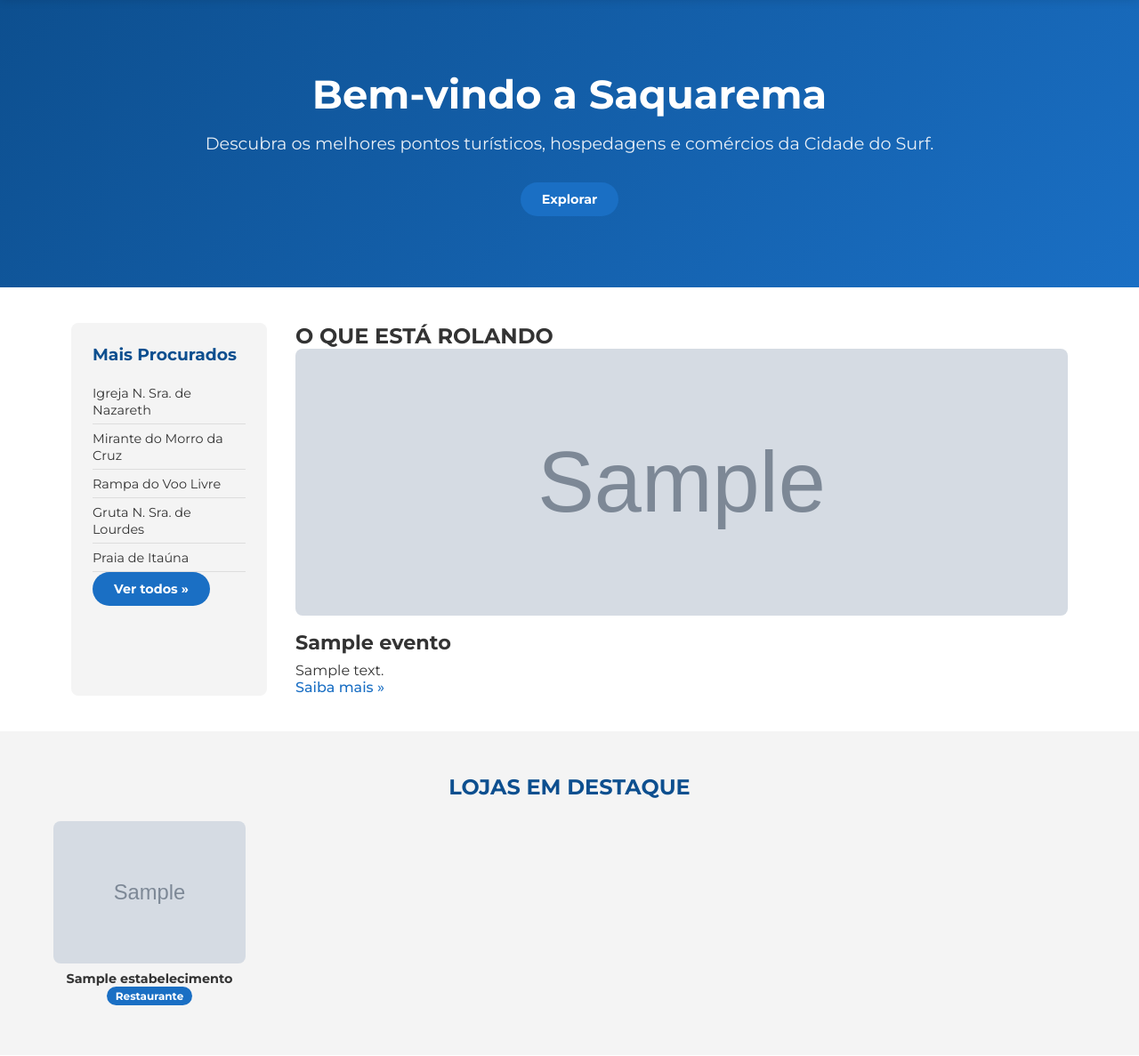
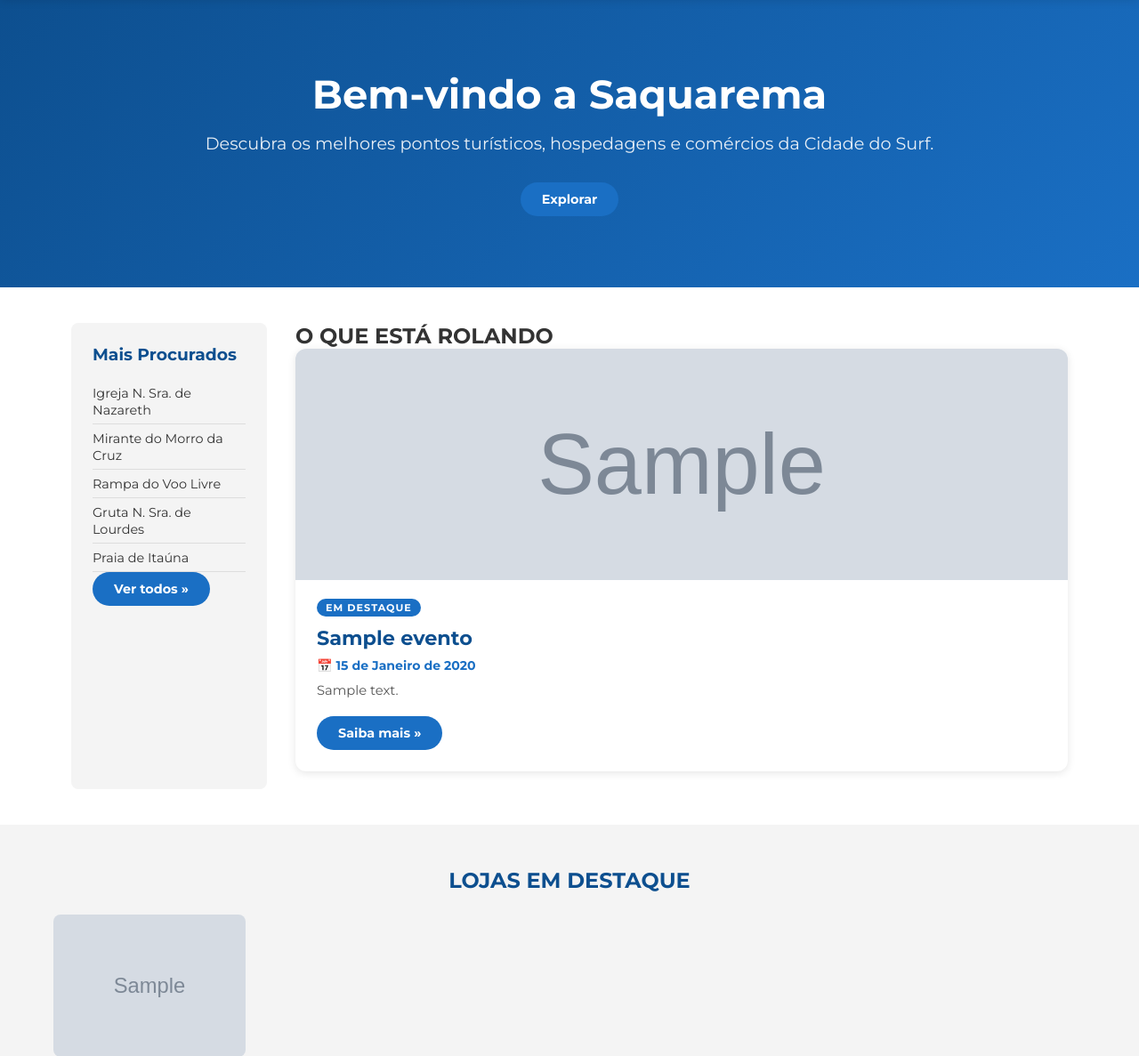
Before and after one commit to yuristefan10/allin-saqua-django, a Django app: page / in a window 1280 px wide. Shown: the part 65-1252 px from the top of the page at 89% size. Run offline with Django 5.2, Linux system fonts and the light colour scheme; tables that the repository leaves empty hold one stand-in row (values such as "Sample post"); grey boxes marked "Sample" are stand-in pictures.

Commit message:
Home: featured event hero + upcoming events banner list

```diff
--- a/portal/views.py
+++ b/portal/views.py
@@ -12,9 +12,20 @@ from .forms import CadastroForm, LoginForm, ReservaForm, ComentarioForm
 # ── Páginas públicas ──────────────────────────────────────────────────────────
 
 def index(request):
+    from django.utils import timezone
+    hoje = timezone.now().date()
     destaques = Estabelecimento.objects.filter(destaque=True).order_by('ordem_destaque', 'nome')[:5]
-    eventos = Evento.objects.order_by('-data_evento')[:3]
-    return render(request, 'portal/index.html', {'destaques': destaques, 'eventos': eventos})
+    proximos = Evento.objects.filter(data_evento__gte=hoje).order_by('data_evento')
+    evento_destaque = proximos.first()
+    outros_eventos = proximos[1:4]
+    if not evento_destaque:
+        evento_destaque = Evento.objects.order_by('-data_evento').first()
+        outros_eventos = Evento.objects.order_by('-data_evento')[1:4]
+    return render(request, 'portal/index.html', {
+        'destaques': destaques,
+        'evento_destaque': evento_destaque,
+        'outros_eventos': outros_eventos,
+    })
 
 
 def sobre(request):
--- a/static/css/style.css
+++ b/static/css/style.css
@@ -236,6 +236,28 @@ img { max-width: 100%; height: auto; display: block; }
 /* ── Misc ── */
 .sem-conteudo { color: #888; text-align: center; padding: 40px; font-size: 1rem; grid-column: 1 / -1; }
 
+/* ── Evento hero (destaque) ── */
+.evento-hero { background: var(--branco); border-radius: 12px; overflow: hidden; box-shadow: var(--sombra); margin-bottom: 20px; }
+.evento-hero-img { width: 100%; height: 260px; object-fit: cover; display: block; }
+.evento-hero-placeholder { width: 100%; height: 260px; background: linear-gradient(135deg, var(--azul-escuro), var(--azul)); display: flex; align-items: center; justify-content: center; font-size: 4rem; }
+.evento-hero-body { padding: 20px 24px 24px; }
+.evento-tag-destaque { display: inline-block; background: var(--azul); color: #fff; font-size: .7rem; font-weight: 700; letter-spacing: 1px; padding: 3px 10px; border-radius: 10px; margin-bottom: 10px; }
+.evento-hero-body h3 { font-size: 1.4rem; margin-bottom: 8px; color: var(--azul-escuro); }
+.evento-data { font-size: .88rem; color: var(--azul); font-weight: 600; margin-bottom: 8px; }
+.evento-desc { font-size: .92rem; color: #555; margin-bottom: 16px; line-height: 1.6; }
+
+/* ── Eventos lista (banners) ── */
+.eventos-lista { margin-top: 4px; }
+.eventos-lista-titulo { font-size: .8rem; text-transform: uppercase; letter-spacing: 1px; color: #888; font-weight: 700; margin-bottom: 10px; }
+.evento-banner-item { display: flex; gap: 12px; background: var(--branco); border-radius: 10px; overflow: hidden; border: 1px solid var(--cinza-medio); margin-bottom: 10px; transition: box-shadow .2s; }
+.evento-banner-item:hover { box-shadow: var(--sombra); }
+.evento-banner-thumb { width: 80px; height: 70px; object-fit: cover; flex-shrink: 0; }
+.evento-banner-thumb--vazio { background: linear-gradient(135deg, #e0e7ef, #c8d6e8); display: flex; align-items: center; justify-content: center; font-size: 1.6rem; }
+.evento-banner-info { padding: 10px 12px 10px 0; flex: 1; min-width: 0; }
+.evento-banner-info h5 { font-size: .88rem; font-weight: 700; margin-bottom: 3px; white-space: nowrap; overflow: hidden; text-overflow: ellipsis; }
+.evento-data-sm { font-size: .75rem; color: var(--azul); font-weight: 600; display: block; margin-bottom: 3px; }
+.evento-banner-info p { font-size: .78rem; color: #777; line-height: 1.4; margin-bottom: 4px; }
+
 /* ── Busca ── */
 .busca-form { margin-bottom: 20px; }
 .busca-bar { display: flex; gap: 8px; flex-wrap: wrap; }
--- a/templates/portal/index.html
+++ b/templates/portal/index.html
@@ -27,20 +27,51 @@
         </div>
         <div class="home-main">
             <h2>O QUE ESTÁ ROLANDO</h2>
-            {% if eventos %}
-                {% with eventos.0 as evento %}
-                <div class="evento-destaque">
-                    {% if evento.imagem %}
-                        <img src="{{ evento.imagem.url }}" alt="{{ evento.titulo }}" class="image-home">
+            {% if evento_destaque %}
+                <div class="evento-hero">
+                    {% if evento_destaque.imagem %}
+                        <img src="{{ evento_destaque.imagem.url }}" alt="{{ evento_destaque.titulo }}" class="evento-hero-img" loading="lazy">
+                    {% else %}
+                        <div class="evento-hero-placeholder">🎉</div>
                     {% endif %}
-                    <h3>{{ evento.titulo }}</h3>
-                    <p>{{ evento.descricao_curta }}</p>
-                    {% if evento.link_externo %}
-                        <a href="{{ evento.link_externo }}" target="_blank" class="botao-link">Saiba mais &raquo;</a>
-                    {% endif %}
+                    <div class="evento-hero-body">
+                        <span class="evento-tag-destaque">EM DESTAQUE</span>
+                        <h3>{{ evento_destaque.titulo }}</h3>
+                        {% if evento_destaque.data_evento %}
+                            <p class="evento-data">📅 {{ evento_destaque.data_evento|date:"d \d\e F \d\e Y" }}</p>
+                        {% endif %}
+                        {% if evento_destaque.descricao_curta %}
+                            <p class="evento-desc">{{ evento_destaque.descricao_curta }}</p>
+                        {% endif %}
+                        {% if evento_destaque.link_externo %}
+                            <a href="{{ evento_destaque.link_externo }}" target="_blank" class="botao">Saiba mais &raquo;</a>
+                        {% endif %}
+                    </div>
                 </div>
-                {% endwith %}
-            {% else %}
+            {% endif %}
+
+            {% if outros_eventos %}
+                <div class="eventos-lista">
+                    <h4 class="eventos-lista-titulo">Próximos eventos</h4>
+                    {% for ev in outros_eventos %}
+                    <div class="evento-banner-item">
+                        {% if ev.imagem %}
+                            <img src="{{ ev.imagem.url }}" alt="{{ ev.titulo }}" class="evento-banner-thumb" loading="lazy">
+                        {% else %}
+                            <div class="evento-banner-thumb evento-banner-thumb--vazio">🗓️</div>
+                        {% endif %}
+                        <div class="evento-banner-info">
+                            <h5>{{ ev.titulo }}</h5>
+                            {% if ev.data_evento %}<span class="evento-data-sm">📅 {{ ev.data_evento|date:"d/m/Y" }}</span>{% endif %}
+                            {% if ev.descricao_curta %}<p>{{ ev.descricao_curta|truncatechars:80 }}</p>{% endif %}
+                            {% if ev.link_externo %}<a href="{{ ev.link_externo }}" target="_blank" class="botao-link">Ver evento &raquo;</a>{% endif %}
+                        </div>
+                    </div>
+                    {% endfor %}
+                </div>
+            {% endif %}
+
+            {% if not evento_destaque %}
                 <p class="sem-conteudo">Nenhum evento no momento.</p>
             {% endif %}
         </div>
```
